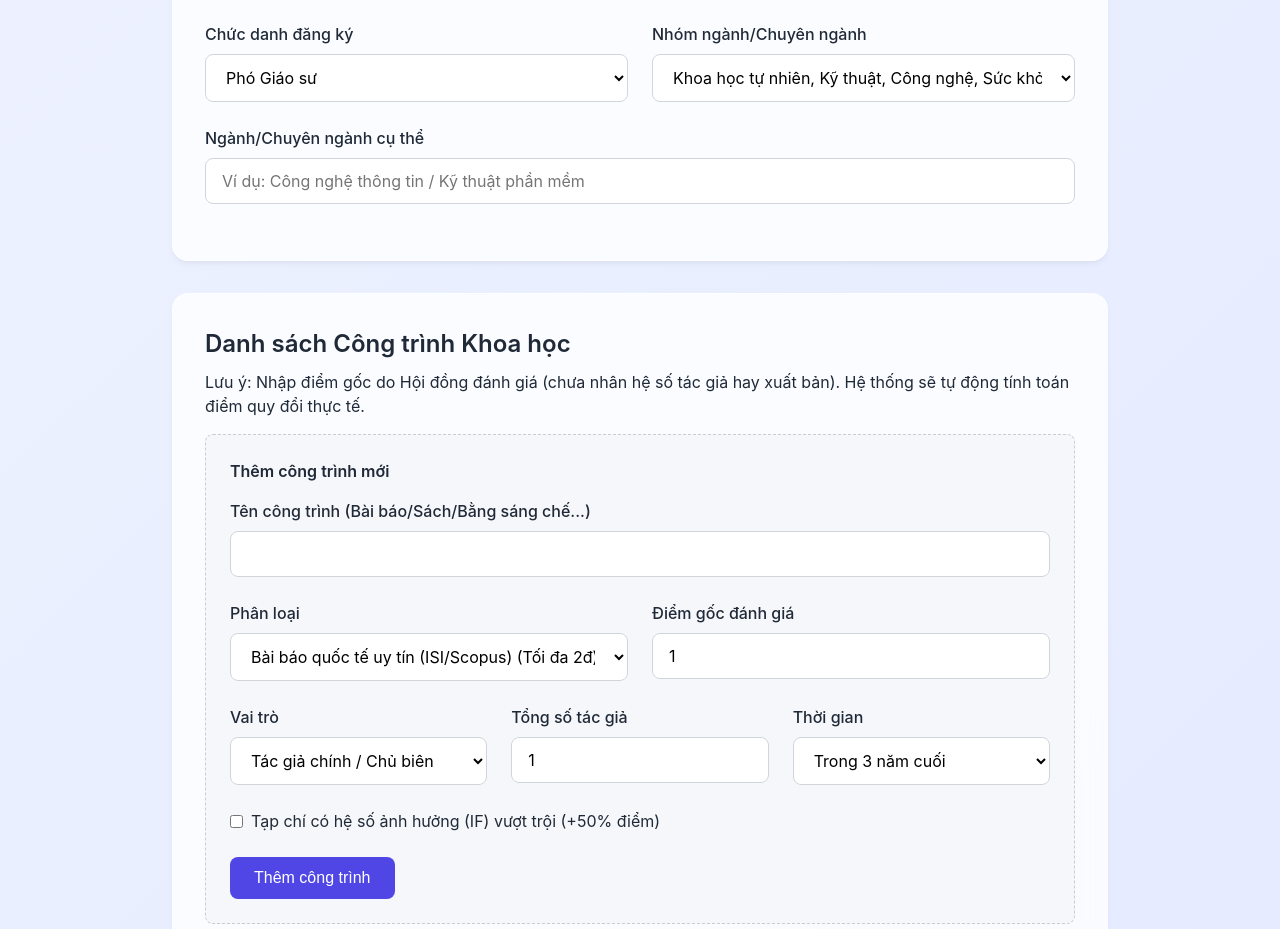
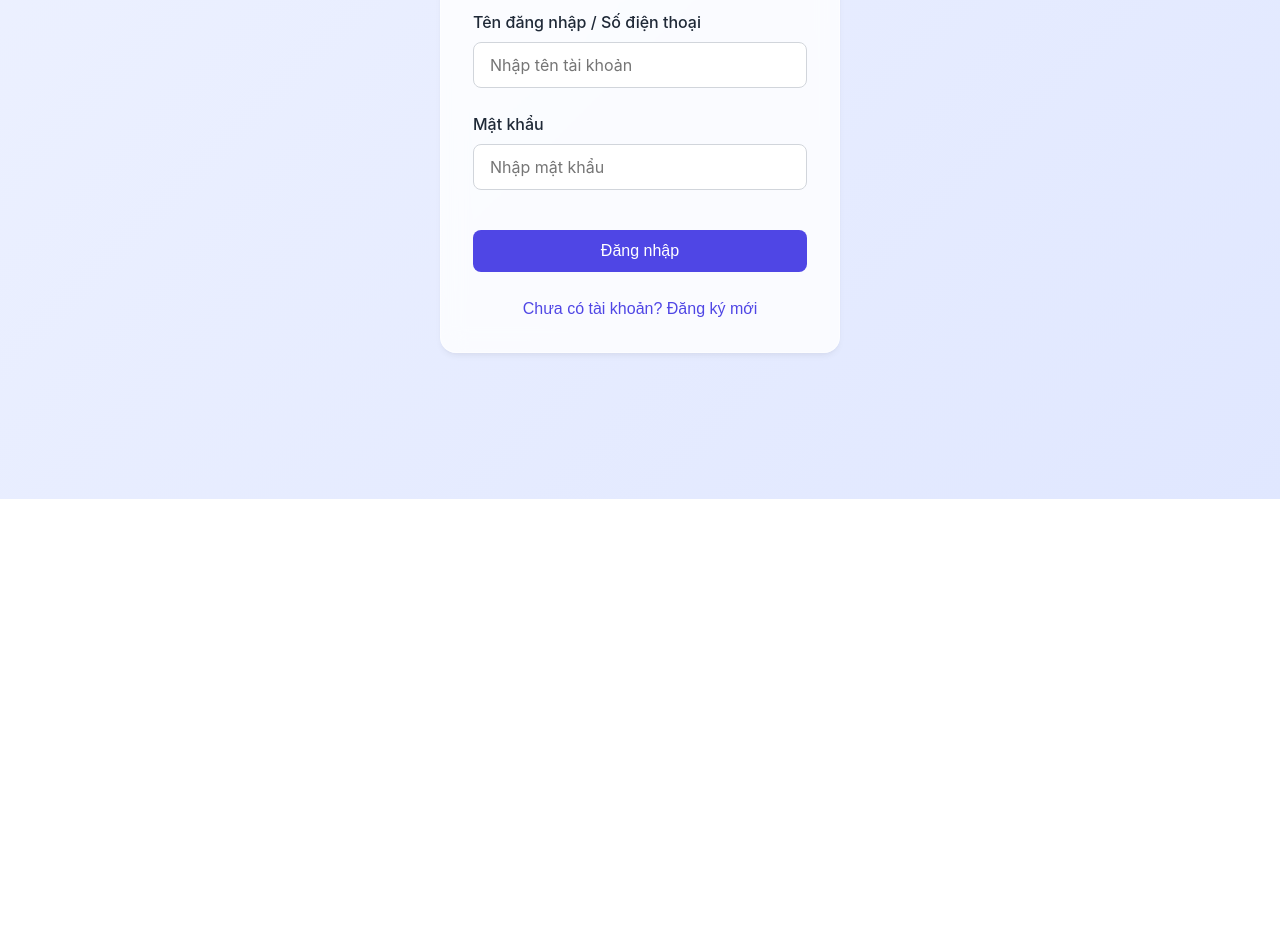
Before and after one commit to huyle84/pgs-gs-app, a React (Vite) app: page / in a window 1280 px wide. Shown: the part 363-1292 px from the top of the page. After the commit the page ends 862 px from the top, so only its background shows below. Built offline with nearby package versions, Linux system fonts and the light colour scheme.

Commit message:
Add Auth, Auto-save and Edit functions

```diff
--- a/src/App.tsx
+++ b/src/App.tsx
@@ -1,14 +1,18 @@
-import { useState, useMemo } from 'react'
+import { useState, useEffect, useMemo } from 'react'
 import { CandidateInfo } from './components/CandidateInfo'
 import type { CandidateData } from './components/CandidateInfo'
 import { ScientificWorks } from './components/ScientificWorks'
 import { PointSummary } from './components/PointSummary'
 import { FormExport } from './components/FormExport'
+import { Login } from './components/Login'
 import { calculateTotalScores } from './utils/calculator'
 import type { ScientificWork } from './utils/calculator'
+import { AuthProvider, useAuth } from './contexts/AuthContext'
 import './index.css'
 
-function App() {
+function MainApp() {
+  const { currentUser, logout } = useAuth();
+
   const [candidateData, setCandidateData] = useState<CandidateData>({
     fullName: '',
     birthYear: '',
@@ -18,6 +22,31 @@ function App() {
   });
 
   const [works, setWorks] = useState<ScientificWork[]>([]);
+  const [isLoaded, setIsLoaded] = useState(false);
+
+  // Load data from localStorage when user logs in
+  useEffect(() => {
+    if (currentUser) {
+      const savedData = localStorage.getItem(`gs_pgs_data_${currentUser.username}`);
+      if (savedData) {
+        const parsed = JSON.parse(savedData);
+        if (parsed.candidateData) setCandidateData(parsed.candidateData);
+        if (parsed.works) setWorks(parsed.works);
+      }
+      setIsLoaded(true);
+    }
+  }, [currentUser]);
+
+  // Auto-save data to localStorage when it changes
+  useEffect(() => {
+    if (currentUser && isLoaded) {
+      const dataToSave = {
+        candidateData,
+        works
+      };
+      localStorage.setItem(`gs_pgs_data_${currentUser.username}`, JSON.stringify(dataToSave));
+    }
+  }, [candidateData, works, currentUser, isLoaded]);
 
   const summary = useMemo(() => calculateTotalScores(works), [works]);
 
@@ -25,9 +54,33 @@ function App() {
     return works.filter(w => ['articleISI', 'articleISSNOnline', 'articleISSNOffline'].includes(w.type)).length;
   }, [works]);
 
+  if (!currentUser) {
+    return (
+      <div className="container">
+        <header style={{ textAlign: 'center', marginBottom: '2rem', paddingTop: '2rem' }}>
+          <h1 style={{ color: 'var(--primary)', fontSize: '2.5rem', marginBottom: '0.5rem' }}>GS/PGS Point Estimator</h1>
+          <p style={{ color: 'var(--text-muted)', fontSize: '1.1rem' }}>
+            Hệ thống ước tính điểm quy đổi chức danh Giáo sư, Phó Giáo sư theo QĐ 37/2018 và QĐ 25/2020
+          </p>
+        </header>
+        <Login />
+      </div>
+    );
+  }
+
   return (
     <div className="container">
-      <header className="no-print" style={{ textAlign: 'center', marginBottom: '3rem', paddingTop: '2rem' }}>
+      <header className="no-print" style={{ textAlign: 'center', marginBottom: '3rem', paddingTop: '2rem', position: 'relative' }}>
+        <div style={{ position: 'absolute', right: 0, top: '2rem', display: 'flex', alignItems: 'center', gap: '1rem' }}>
+          <span style={{ fontSize: '0.9rem', color: 'var(--text-muted)' }}>
+            Xin chào, <strong>{currentUser.username}</strong>
+            <div style={{ fontSize: '0.75rem', color: 'var(--success)' }}>Trạng thái: Đã lưu tự động</div>
+          </span>
+          <button className="btn btn-outline" style={{ padding: '0.5rem 1rem', fontSize: '0.875rem' }} onClick={logout}>
+            Đăng xuất
+          </button>
+        </div>
+
         <h1 style={{ color: 'var(--primary)', fontSize: '2.5rem', marginBottom: '0.5rem' }}>GS/PGS Point Estimator</h1>
         <p style={{ color: 'var(--text-muted)', fontSize: '1.1rem' }}>
           Hệ thống ước tính điểm quy đổi chức danh Giáo sư, Phó Giáo sư theo QĐ 37/2018 và QĐ 25/2020
@@ -49,4 +102,12 @@ function App() {
   )
 }
 
-export default App
+function App() {
+  return (
+    <AuthProvider>
+      <MainApp />
+    </AuthProvider>
+  );
+}
+
+export default App;
--- /dev/null
+++ b/src/components/Login.tsx
@@ -0,0 +1,94 @@
+import { useState } from 'react';
+import { useAuth } from '../contexts/AuthContext';
+
+export const Login = () => {
+  const [username, setUsername] = useState('');
+  const [password, setPassword] = useState('');
+  const [isRegistering, setIsRegistering] = useState(false);
+  const [error, setError] = useState('');
+
+  const { login } = useAuth();
+
+  const handleSubmit = (e: React.FormEvent) => {
+    e.preventDefault();
+    if (!username || !password) {
+      setError('Vui lòng nhập đầy đủ tên đăng nhập và mật khẩu.');
+      return;
+    }
+
+    // Logic giả lập: lưu toàn bộ danh sách user trong localStorage với key 'gs_pgs_users'
+    const usersStr = localStorage.getItem('gs_pgs_users');
+    const users: Record<string, string> = usersStr ? JSON.parse(usersStr) : {};
+
+    if (isRegistering) {
+      if (users[username]) {
+        setError('Tài khoản này đã tồn tại. Vui lòng chọn tên khác hoặc đăng nhập.');
+        return;
+      }
+      // Tạo tài khoản mới
+      users[username] = password;
+      localStorage.setItem('gs_pgs_users', JSON.stringify(users));
+      login(username);
+    } else {
+      if (!users[username]) {
+        setError('Tài khoản không tồn tại. Vui lòng đăng ký mới.');
+        return;
+      }
+      if (users[username] !== password) {
+        setError('Mật khẩu không chính xác.');
+        return;
+      }
+      // Đăng nhập thành công
+      login(username);
+    }
+  };
+
+  return (
+    <div style={{ display: 'flex', justifyContent: 'center', alignItems: 'center', minHeight: '80vh' }}>
+      <div className="glass-panel" style={{ width: '100%', maxWidth: '400px' }}>
+        <h2 style={{ textAlign: 'center', marginBottom: '2rem' }}>
+          {isRegistering ? 'Đăng ký tài khoản' : 'Đăng nhập'}
+        </h2>
+
+        {error && <div style={{ color: 'var(--danger)', marginBottom: '1rem', padding: '0.75rem', background: 'rgba(239, 68, 68, 0.1)', borderRadius: '8px' }}>{error}</div>}
+
+        <form onSubmit={handleSubmit}>
+          <div className="form-group">
+            <label className="form-label">Tên đăng nhập / Số điện thoại</label>
+            <input
+              type="text"
+              className="form-control"
+              value={username}
+              onChange={e => { setUsername(e.target.value); setError(''); }}
+              placeholder="Nhập tên tài khoản"
+            />
+          </div>
+          <div className="form-group">
+            <label className="form-label">Mật khẩu</label>
+            <input
+              type="password"
+              className="form-control"
+              value={password}
+              onChange={e => { setPassword(e.target.value); setError(''); }}
+              placeholder="Nhập mật khẩu"
+            />
+          </div>
+
+          <button type="submit" className="btn btn-primary" style={{ width: '100%', marginTop: '1rem' }}>
+            {isRegistering ? 'Tạo tài khoản' : 'Đăng nhập'}
+          </button>
+        </form>
+
+        <div style={{ textAlign: 'center', marginTop: '1.5rem' }}>
+          <button
+            className="btn btn-outline"
+            style={{ border: 'none', background: 'transparent', color: 'var(--primary)', padding: 0 }}
+            onClick={() => { setIsRegistering(!isRegistering); setError(''); }}
+          >
+            {isRegistering ? 'Đã có tài khoản? Đăng nhập ngay' : 'Chưa có tài khoản? Đăng ký mới'}
+          </button>
+        </div>
+      </div>
+    </div>
+  );
+};
--- a/src/components/ScientificWorks.tsx
+++ b/src/components/ScientificWorks.tsx
@@ -8,7 +8,9 @@ interface Props {
 }
 
 export const ScientificWorks: React.FC<Props> = ({ works, onChange }) => {
-  const [newWork, setNewWork] = useState<Partial<ScientificWork>>({
+  const [editingId, setEditingId] = useState<string | null>(null);
+
+  const initialNewWorkState: Partial<ScientificWork> = {
     type: 'articleISI',
     title: '',
     isMainAuthor: true,
@@ -17,15 +19,18 @@ export const ScientificWorks: React.FC<Props> = ({ works, onChange }) => {
     isRecent: true,
     isInternationalPublisher: false,
     isExceptionalArticle: false,
-  });
+  };
 
-  const handleAdd = () => {
+  const [newWork, setNewWork] = useState<Partial<ScientificWork>>(initialNewWorkState);
+
+  const handleAddOrUpdate = () => {
     if (!newWork.title) {
       alert('Vui lòng nhập tên công trình');
       return;
     }
+
     const work: ScientificWork = {
-      id: Date.now().toString(),
+      id: editingId || Date.now().toString(),
       type: newWork.type as keyof typeof config.maxPoints,
       title: newWork.title!,
       isMainAuthor: newWork.isMainAuthor!,
@@ -35,12 +40,41 @@ export const ScientificWorks: React.FC<Props> = ({ works, onChange }) => {
       isInternationalPublisher: newWork.isInternationalPublisher,
       isExceptionalArticle: newWork.isExceptionalArticle,
     };
-    onChange([...works, work]);
-    setNewWork({ ...newWork, title: '' }); // reset title
+
+    if (editingId) {
+      // Cập nhật
+      onChange(works.map(w => w.id === editingId ? work : w));
+      setEditingId(null);
+    } else {
+      // Thêm mới
+      onChange([...works, work]);
+    }
+    setNewWork(initialNewWorkState);
+  };
+
+  const handleEdit = (work: ScientificWork) => {
+    setEditingId(work.id);
+    setNewWork({ ...work });
+
+    // Scroll mượt xuống form chỉnh sửa
+    window.scrollTo({
+      top: document.body.scrollHeight,
+      behavior: 'smooth'
+    });
+  };
+
+  const handleCancelEdit = () => {
+    setEditingId(null);
+    setNewWork(initialNewWorkState);
   };
 
   const handleRemove = (id: string) => {
-    onChange(works.filter(w => w.id !== id));
+    if (window.confirm('Bạn có chắc chắn muốn xóa công trình này?')) {
+      onChange(works.filter(w => w.id !== id));
+      if (editingId === id) {
+        handleCancelEdit();
+      }
+    }
   };
 
   const getTypeName = (type: string) => {
@@ -80,12 +114,12 @@ export const ScientificWorks: React.FC<Props> = ({ works, onChange }) => {
                 <th>Điểm gốc</th>
                 <th>3 năm cuối</th>
                 <th>Tùy chọn</th>
-                <th>Hành động</th>
+                <th style={{ width: '150px' }}>Hành động</th>
               </tr>
             </thead>
             <tbody>
               {works.map(work => (
-                <tr key={work.id}>
+                <tr key={work.id} style={{ background: editingId === work.id ? 'rgba(245, 158, 11, 0.1)' : 'transparent' }}>
                   <td>{work.title}</td>
                   <td>{getTypeName(work.type)}</td>
                   <td>
@@ -98,7 +132,23 @@ export const ScientificWorks: React.FC<Props> = ({ works, onChange }) => {
                     {work.isInternationalPublisher && <span style={{ fontSize: '0.8rem', color: 'var(--success)' }}>[NXB Quốc tế +25%]</span>}
                   </td>
                   <td>
-                    <button className="btn btn-danger" style={{ padding: '0.25rem 0.5rem', fontSize: '0.8rem' }} onClick={() => handleRemove(work.id)}>Xóa</button>
+                    <div style={{ display: 'flex', gap: '0.5rem' }}>
+                      <button
+                        className="btn btn-outline"
+                        style={{ padding: '0.25rem 0.5rem', fontSize: '0.8rem', flex: 1 }}
+                        onClick={() => handleEdit(work)}
+                        disabled={editingId === work.id}
+                      >
+                        Sửa
+                      </button>
+                      <button
+                        className="btn btn-danger"
+                        style={{ padding: '0.25rem 0.5rem', fontSize: '0.8rem', flex: 1 }}
+                        onClick={() => handleRemove(work.id)}
+                      >
+                        Xóa
+                      </button>
+                    </div>
                   </td>
                 </tr>
               ))}
@@ -107,8 +157,16 @@ export const ScientificWorks: React.FC<Props> = ({ works, onChange }) => {
         </div>
       )}
 
-      <div style={{ background: 'rgba(0,0,0,0.02)', padding: '1.5rem', borderRadius: '8px', border: '1px dashed #ccc' }}>
-        <h4 style={{ marginBottom: '1rem' }}>Thêm công trình mới</h4>
+      <div style={{
+        background: editingId ? 'rgba(245, 158, 11, 0.05)' : 'rgba(0,0,0,0.02)',
+        padding: '1.5rem',
+        borderRadius: '8px',
+        border: editingId ? '1px dashed #F59E0B' : '1px dashed #ccc',
+        marginTop: '2rem'
+      }}>
+        <h4 style={{ marginBottom: '1rem', color: editingId ? '#D97706' : 'var(--text-main)' }}>
+          {editingId ? 'Chỉnh sửa công trình' : 'Thêm công trình mới'}
+        </h4>
 
         <div className="form-group">
           <label className="form-label">Tên công trình (Bài báo/Sách/Bằng sáng chế...)</label>
@@ -117,6 +175,7 @@ export const ScientificWorks: React.FC<Props> = ({ works, onChange }) => {
             className="form-control"
             value={newWork.title}
             onChange={e => setNewWork({ ...newWork, title: e.target.value })}
+            placeholder="Nhập tên bài báo / sách"
           />
         </div>
 
@@ -206,9 +265,21 @@ export const ScientificWorks: React.FC<Props> = ({ works, onChange }) => {
           </div>
         )}
 
-        <button className="btn btn-primary" onClick={handleAdd}>
-          Thêm công trình
-        </button>
+        <div style={{ display: 'flex', gap: '1rem', marginTop: '1rem' }}>
+          <button
+            className="btn btn-primary"
+            style={{ background: editingId ? '#D97706' : 'var(--primary)' }}
+            onClick={handleAddOrUpdate}
+          >
+            {editingId ? '✓ Lưu Cập nhật' : '+ Thêm công trình'}
+          </button>
+
+          {editingId && (
+            <button className="btn btn-outline" onClick={handleCancelEdit}>
+              Hủy
+            </button>
+          )}
+        </div>
       </div>
     </div>
   );
--- /dev/null
+++ b/src/contexts/AuthContext.tsx
@@ -0,0 +1,55 @@
+import { createContext, useContext, useState, useEffect } from 'react';
+import type { ReactNode } from 'react';export interface User {
+  username: string;
+}
+
+interface AuthContextType {
+  currentUser: User | null;
+  login: (username: string) => void;
+  logout: () => void;
+}
+
+const AuthContext = createContext<AuthContextType | undefined>(undefined);
+
+export const AuthProvider = ({ children }: { children: ReactNode }) => {
+  const [currentUser, setCurrentUser] = useState<User | null>(null);
+  const [loading, setLoading] = useState(true);
+
+  useEffect(() => {
+    // Khôi phục user từ localStorage khi mới load app
+    const savedUser = localStorage.getItem('gs_pgs_current_user');
+    if (savedUser) {
+      setCurrentUser(JSON.parse(savedUser));
+    }
+    setLoading(false);
+  }, []);
+
+  const login = (username: string) => {
+    const user = { username };
+    setCurrentUser(user);
+    localStorage.setItem('gs_pgs_current_user', JSON.stringify(user));
+  };
+
+  const logout = () => {
+    setCurrentUser(null);
+    localStorage.removeItem('gs_pgs_current_user');
+  };
+
+  if (loading) {
+    return null; // Hoặc màn hình loading
+  }
+
+  return (
+    <AuthContext.Provider value={{ currentUser, login, logout }}>
+      {children}
+    </AuthContext.Provider>
+  );
+};
+
+export const useAuth = () => {
+  const context = useContext(AuthContext);
+  if (context === undefined) {
+    throw new Error('useAuth must be used within an AuthProvider');
+  }
+  return context;
+};
```
